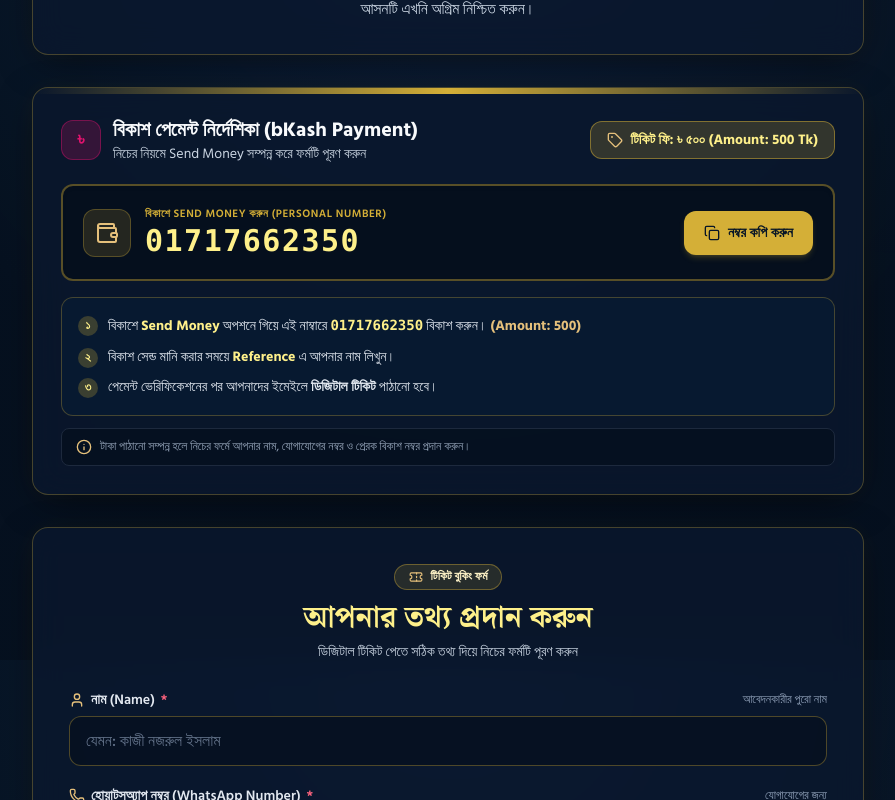
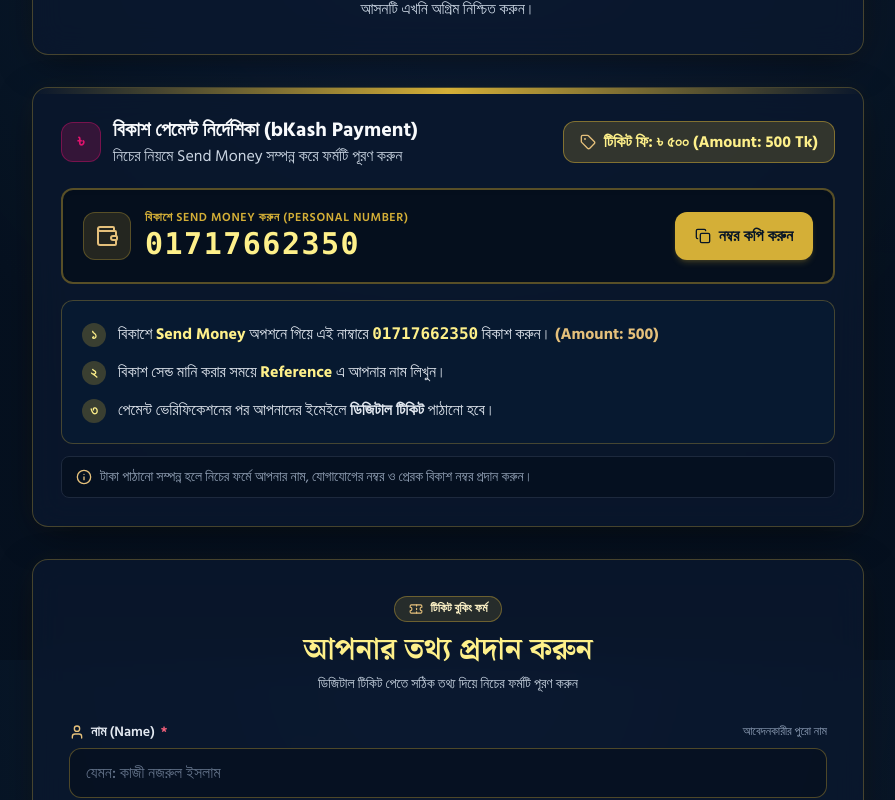
Before and after one commit to metakave/dsectors-ticket, a Next.js app: page / in a window 1280 px wide. Shown: the part 940-1740 px from the top of the page, without its empty margins (192-1087 px from the left). Built offline with nearby package versions, Linux system fonts and the light colour scheme; no server answers.

Commit message:
style: increase bKash payment instruction font size

```diff
--- a/src/components/PaymentInstruction.tsx
+++ b/src/components/PaymentInstruction.tsx
@@ -1,12 +1,11 @@
 "use client";
 
 import { useState } from "react";
-import { Copy, CheckCircle, Wallet, ShieldCheck, Tag, Info } from "lucide-react";
+import { Copy, CheckCircle, Wallet, Tag, Info } from "lucide-react";
 
 export default function PaymentInstruction() {
   const [copied, setCopied] = useState(false);
   const bkashNumber = "01717662350";
-  const ticketFee = "৫০০"; // 500 BDT
 
   const handleCopy = () => {
     navigator.clipboard.writeText(bkashNumber);
@@ -29,14 +28,14 @@
             <h3 className="text-lg sm:text-xl font-bold text-[#f8fafc] flex items-center gap-2">
               বিকাশ পেমেন্ট নির্দেশিকা (bKash Payment)
             </h3>
-            <p className="text-xs sm:text-sm text-slate-300">
+            <p className="text-sm sm:text-base text-slate-300">
               নিচের নিয়মে Send Money সম্পন্ন করে ফর্মটি পূরণ করুন
             </p>
           </div>
         </div>
 
         {/* Amount Badge */}
-        <div className="inline-flex items-center gap-2 bg-[#d4af37]/20 border border-[#d4af37]/50 px-4 py-2 rounded-xl text-sm font-bold text-[#fef08a] w-fit">
+        <div className="inline-flex items-center gap-2 bg-[#d4af37]/20 border border-[#d4af37]/50 px-4 py-2 rounded-xl text-sm sm:text-base font-bold text-[#fef08a] w-fit">
           <Tag className="w-4 h-4 text-[#e5c07b]" />
           <span>টিকিট ফি: ৳ ৫০০ (Amount: 500 Tk)</span>
         </div>
@@ -49,7 +48,7 @@
             <Wallet className="w-6 h-6" />
           </div>
           <div>
-            <span className="text-[11px] uppercase tracking-wider text-[#d4af37] font-semibold block">
+            <span className="text-xs uppercase tracking-wider text-[#d4af37] font-semibold block">
               বিকাশে Send Money করুন (Personal Number)
             </span>
             <div className="text-2xl sm:text-3xl font-mono font-bold text-[#fef08a] tracking-wider">
@@ -61,7 +60,7 @@
         <button
           type="button"
           onClick={handleCopy}
-          className="cursor-pointer w-full sm:w-auto px-5 py-3 rounded-xl text-sm font-bold flex items-center justify-center gap-2 transition-all bg-[#d4af37] hover:bg-[#e5c07b] text-[#071526] shadow-md shadow-[#d4af37]/20"
+          className="cursor-pointer w-full sm:w-auto px-5 py-3 rounded-xl text-sm sm:text-base font-bold flex items-center justify-center gap-2 transition-all bg-[#d4af37] hover:bg-[#e5c07b] text-[#071526] shadow-md shadow-[#d4af37]/20"
         >
           {copied ? (
             <>
@@ -77,19 +76,19 @@
         </button>
       </div>
 
-      {/* Specific user requested instructions */}
-      <div className="mt-4 p-4 rounded-xl bg-[#071930] border border-[#d4af37]/30 text-xs sm:text-sm text-slate-200 space-y-2">
-        <div className="flex items-start gap-2.5">
-          <span className="w-5 h-5 rounded-full bg-[#d4af37]/25 text-[#fef08a] font-bold text-xs flex items-center justify-center shrink-0 mt-0.5">
+      {/* Specific user requested instructions with increased font size */}
+      <div className="mt-4 p-4 sm:p-5 rounded-xl bg-[#071930] border border-[#d4af37]/30 text-sm sm:text-base text-slate-200 space-y-3">
+        <div className="flex items-start gap-3">
+          <span className="w-6 h-6 rounded-full bg-[#d4af37]/25 text-[#fef08a] font-bold text-xs sm:text-sm flex items-center justify-center shrink-0 mt-0.5">
             ১
           </span>
           <p className="leading-relaxed">
-            বিকাশে <strong className="text-[#fef08a]">Send Money</strong> অপশনে গিয়ে এই নাম্বারে <strong className="text-[#fef08a] font-mono">{bkashNumber}</strong> বিকাশ করুন। <strong className="text-[#e5c07b]">(Amount: 500)</strong>
+            বিকাশে <strong className="text-[#fef08a]">Send Money</strong> অপশনে গিয়ে এই নাম্বারে <strong className="text-[#fef08a] font-mono font-bold">{bkashNumber}</strong> বিকাশ করুন। <strong className="text-[#e5c07b]">(Amount: 500)</strong>
           </p>
         </div>
 
-        <div className="flex items-start gap-2.5">
-          <span className="w-5 h-5 rounded-full bg-[#d4af37]/25 text-[#fef08a] font-bold text-xs flex items-center justify-center shrink-0 mt-0.5">
+        <div className="flex items-start gap-3">
+          <span className="w-6 h-6 rounded-full bg-[#d4af37]/25 text-[#fef08a] font-bold text-xs sm:text-sm flex items-center justify-center shrink-0 mt-0.5">
             ২
           </span>
           <p className="leading-relaxed">
@@ -97,8 +96,8 @@
           </p>
         </div>
 
-        <div className="flex items-start gap-2.5">
-          <span className="w-5 h-5 rounded-full bg-[#d4af37]/25 text-[#fef08a] font-bold text-xs flex items-center justify-center shrink-0 mt-0.5">
+        <div className="flex items-start gap-3">
+          <span className="w-6 h-6 rounded-full bg-[#d4af37]/25 text-[#fef08a] font-bold text-xs sm:text-sm flex items-center justify-center shrink-0 mt-0.5">
             ৩
           </span>
           <p className="leading-relaxed">
@@ -108,7 +107,7 @@
       </div>
 
       {/* Reference & Security note */}
-      <div className="mt-3 flex items-center gap-2 text-xs text-[#94a3b8] bg-[#050f1d]/70 px-3.5 py-2.5 rounded-lg border border-slate-800">
+      <div className="mt-3 flex items-center gap-2 text-xs sm:text-sm text-[#94a3b8] bg-[#050f1d]/70 px-3.5 py-2.5 rounded-lg border border-slate-800">
         <Info className="w-4 h-4 text-[#e5c07b] shrink-0" />
         <span>
           টাকা পাঠানো সম্পন্ন হলে নিচের ফর্মে আপনার নাম, যোগাযোগের নম্বর ও প্রেরক বিকাশ নম্বর প্রদান করুন।
```
